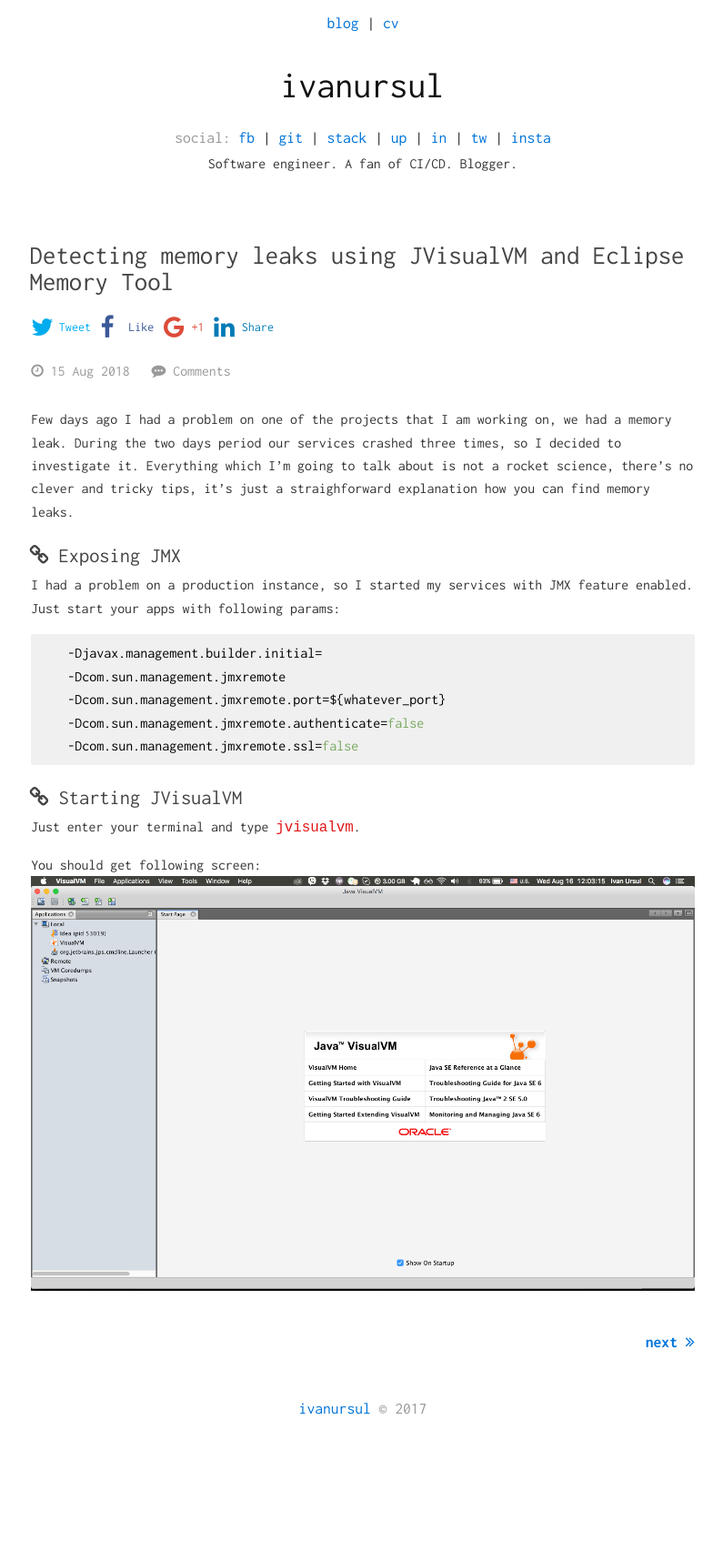
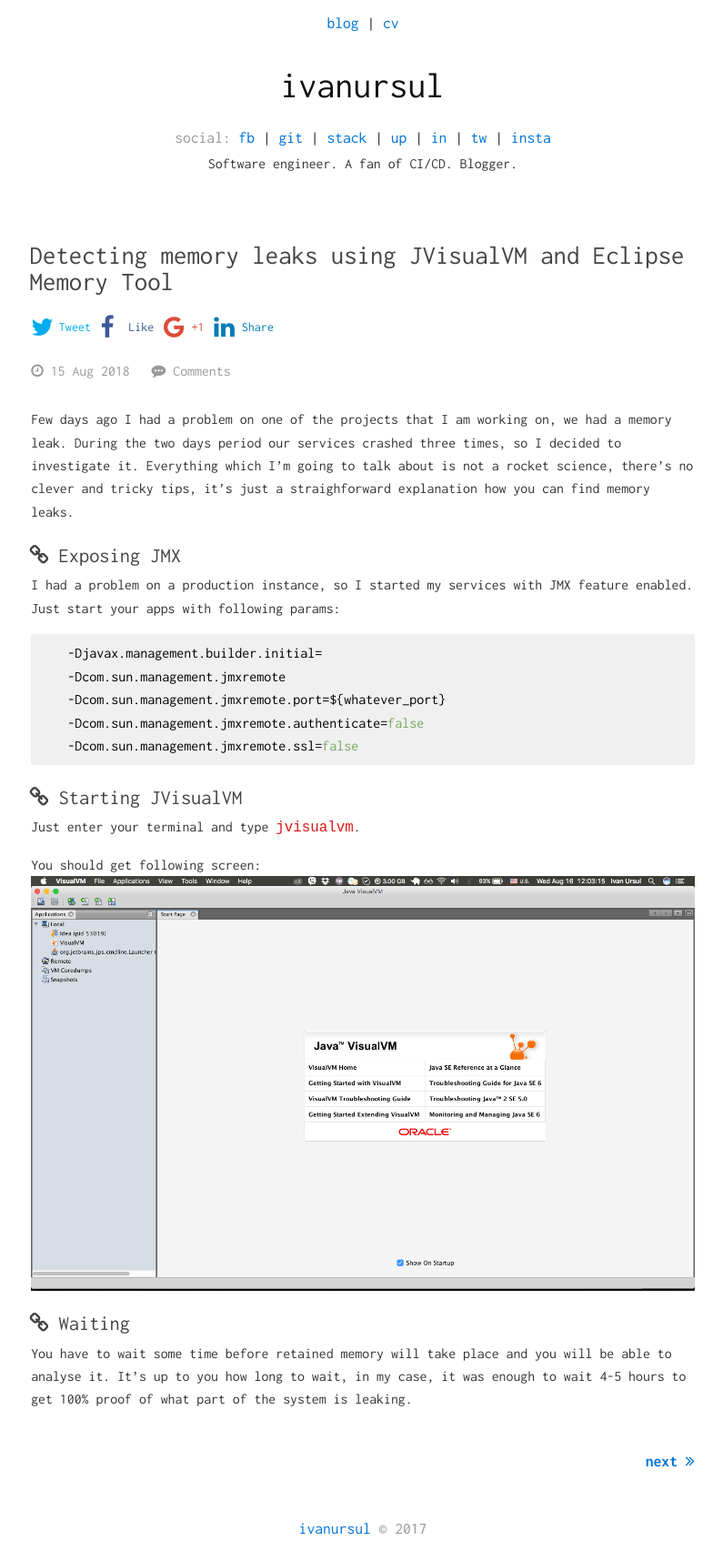
Before and after one commit to ivanursul/ivanursul, a Jekyll site: the page built from _posts/2017-08-15-detecting-memory-leaks-jvisualvm-mat.markdown, in a window 1280 px wide. Shown: the whole page at 91% size, without its empty margins (241-1036 px from the left). Built offline with Jekyll 4.4.1, drawn with Linux system fonts in a browser that asks for light colours; comment, search, counter and statistics services are not loaded; before the commit the page ends 1573 px from its top, so only the background shows below that.

Commit message:
Added section

```diff
--- a/_posts/2017-08-15-detecting-memory-leaks-jvisualvm-mat.markdown
+++ b/_posts/2017-08-15-detecting-memory-leaks-jvisualvm-mat.markdown
@@ -25,3 +25,7 @@
 
 You should get following screen:
 ![](assets/images/memory-leak/jvisualvm.png){: .center-image }
+
+### <a href="#waiting" name="waiting"><i class="fa fa-link anchor" aria-hidden="true"></i></a> Waiting
+
+You have to wait some time before retained memory will take place and you will be able to analyse it. It's up to you how long to wait, in my case, it was enough to wait 4-5 hours to get 100% proof of what part of the system is leaking.
```
